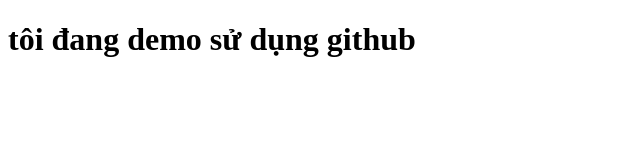
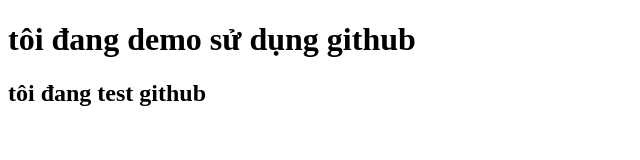
Before and after one commit to NguyenVietDuc06/CSE391_BTTH01, a plain HTML site: page index.html in a window 1280 px wide. Shown: the whole page, without its empty margins (0-640 px from the left). Drawn offline with Linux system fonts and the light colour scheme.

Commit message:
tôi đã chỉnh sửa kaji index.html

```diff
--- a/index.html
+++ b/index.html
@@ -8,6 +8,7 @@
 </head>
 <body>
     <h1>tôi đang demo sử dụng github</h1>
+    <h2>tôi đang test github</h2>
 
 </body>
 </html>
```
